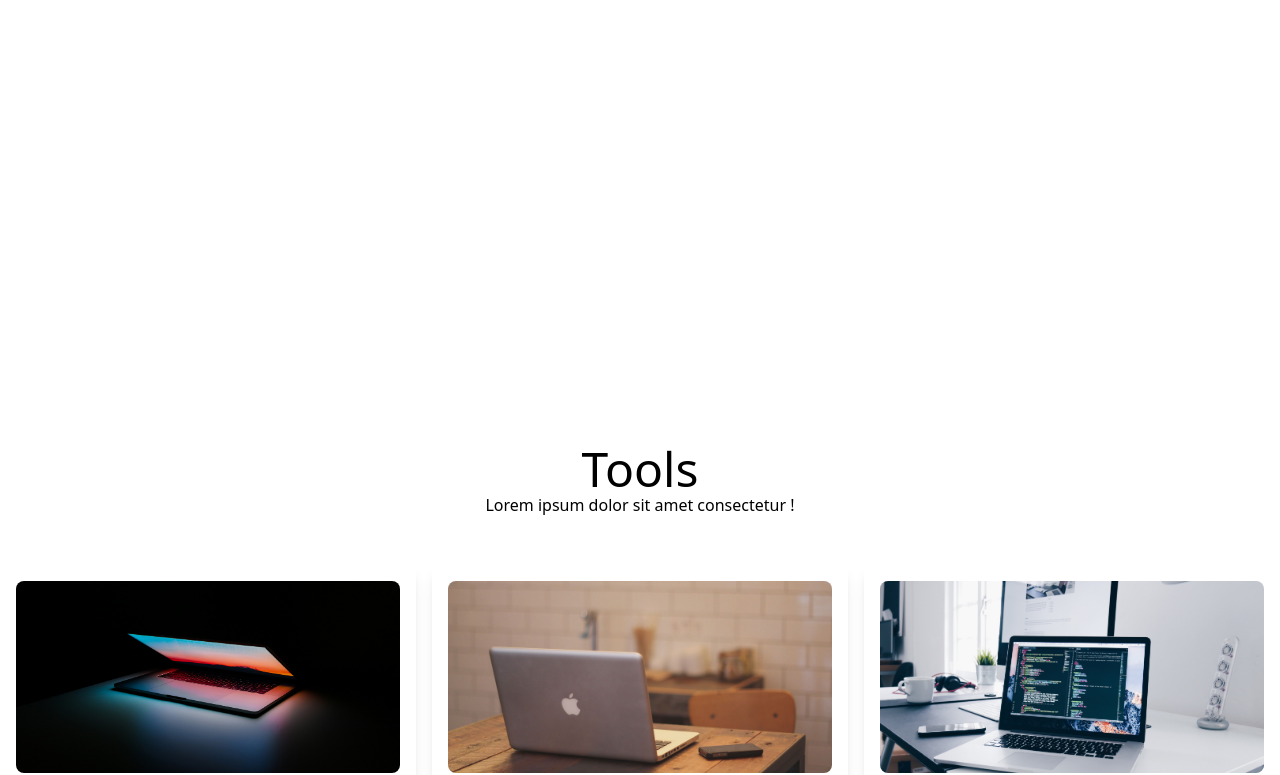
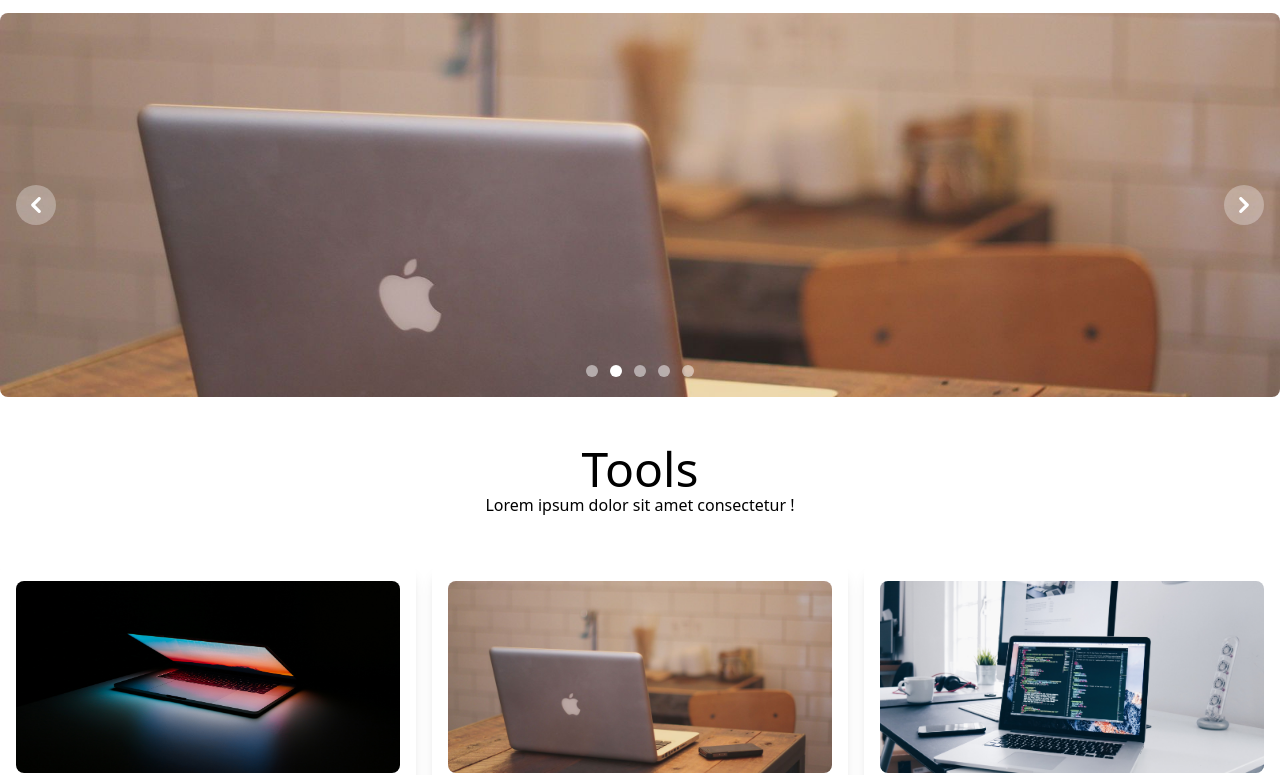
Before and after one commit to YoussefEltelwany/taillwind, a website: page src/index.html in a window 1280 px wide. Shown: the part 51-826 px from the top of the page. Drawn offline with nearby package versions, Linux system fonts and the light colour scheme; the site is published under a folder, as on GitHub Pages, so addresses that start at the root find nothing.

Commit message:
Update index.html

```diff
--- a/src/index.html
+++ b/src/index.html
@@ -159,6 +159,6 @@
 
 
 <script src="./js/main.js"></script>
-<script src="/node_modules/flowbite/dist/flowbite.min.js"></script>
+<script src="./node_modules/flowbite/dist/flowbite.min.js"></script>
 </body>
 </html>
```
